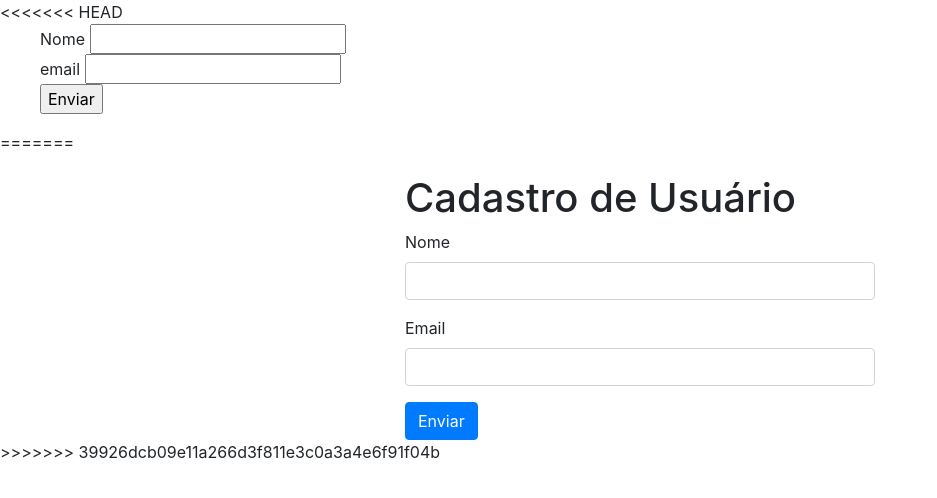
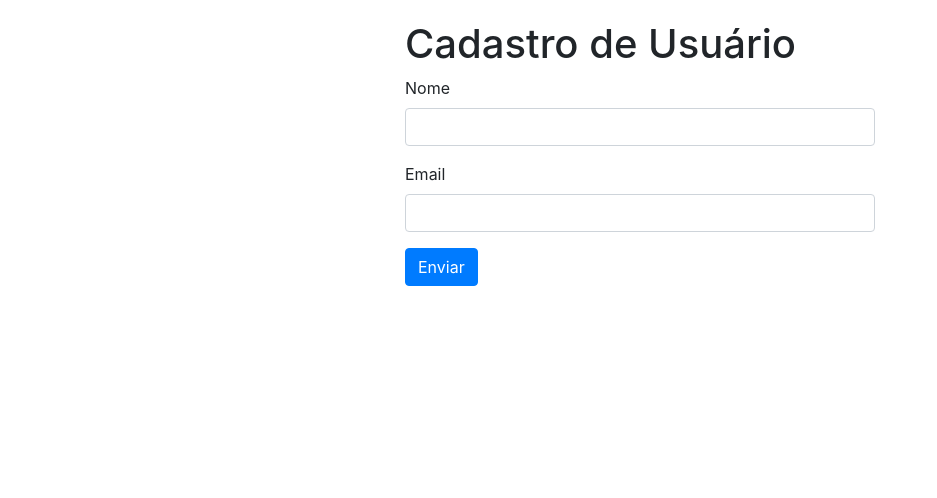
Before and after one commit to victordity/flask_example, a Flask app: page /login in a window 1280 px wide. Shown: the top 498 px of the page, without its empty margins (0-937 px from the left). Run offline with Flask 2, Linux system fonts and the light colour scheme; some libraries are stand-ins or nearby versions.

Commit message:
conflito

```diff
--- a/app/templates/login.html
+++ b/app/templates/login.html
@@ -7,22 +7,6 @@
     <link rel="stylesheet" href="https://maxcdn.bootstrapcdn.com/bootstrap/4.0.0/css/bootstrap.min.css" integrity="sha384-Gn5384xqQ1aoWXA+058RXPxPg6fy4IWvTNh0E263XmFcJlSAwiGgFAW/dAiS6JXm" crossorigin="anonymous">
 </head>
 <body>
-<<<<<<< HEAD
-    <form action="/cad_user_danilogs" method="POST">
-        <ul style="list-style-type: none;">
-            <li>
-                Nome <input type="text" name="nome"/>
-            </li>
-            <li>
-                email <input type="text" name="email"/>
-            </li>
-            <li>
-                <input type="submit" value="Enviar"/>
-            </li>
-        </ul>
-    </form>
-    {{ request.args.msg }}
-=======
     <div class="container" style="margin-top: 20px; width: 500px;">
         <h1>Cadastro de Usuário</h1>
         <form action="/cad_user" method="POST">
@@ -45,6 +29,5 @@
     <script src="https://cdnjs.cloudflare.com/ajax/libs/popper.js/1.12.9/umd/popper.min.js" integrity="sha384-ApNbgh9B+Y1QKtv3Rn7W3mgPxhU9K/ScQsAP7hUibX39j7fakFPskvXusvfa0b4Q" crossorigin="anonymous"></script>
     <script src="https://maxcdn.bootstrapcdn.com/bootstrap/4.0.0/js/bootstrap.min.js" integrity="sha384-JZR6Spejh4U02d8jOt6vLEHfe/JQGiRRSQQxSfFWpi1MquVdAyjUar5+76PVCmYl" crossorigin="anonymous"></script>
     <script defer src="https://use.fontawesome.com/releases/v5.0.7/js/all.js"></script>
->>>>>>> 39926dcb09e11a266d3f811e3c0a3a4e6f91f04b
 </body>
 </html>
```
